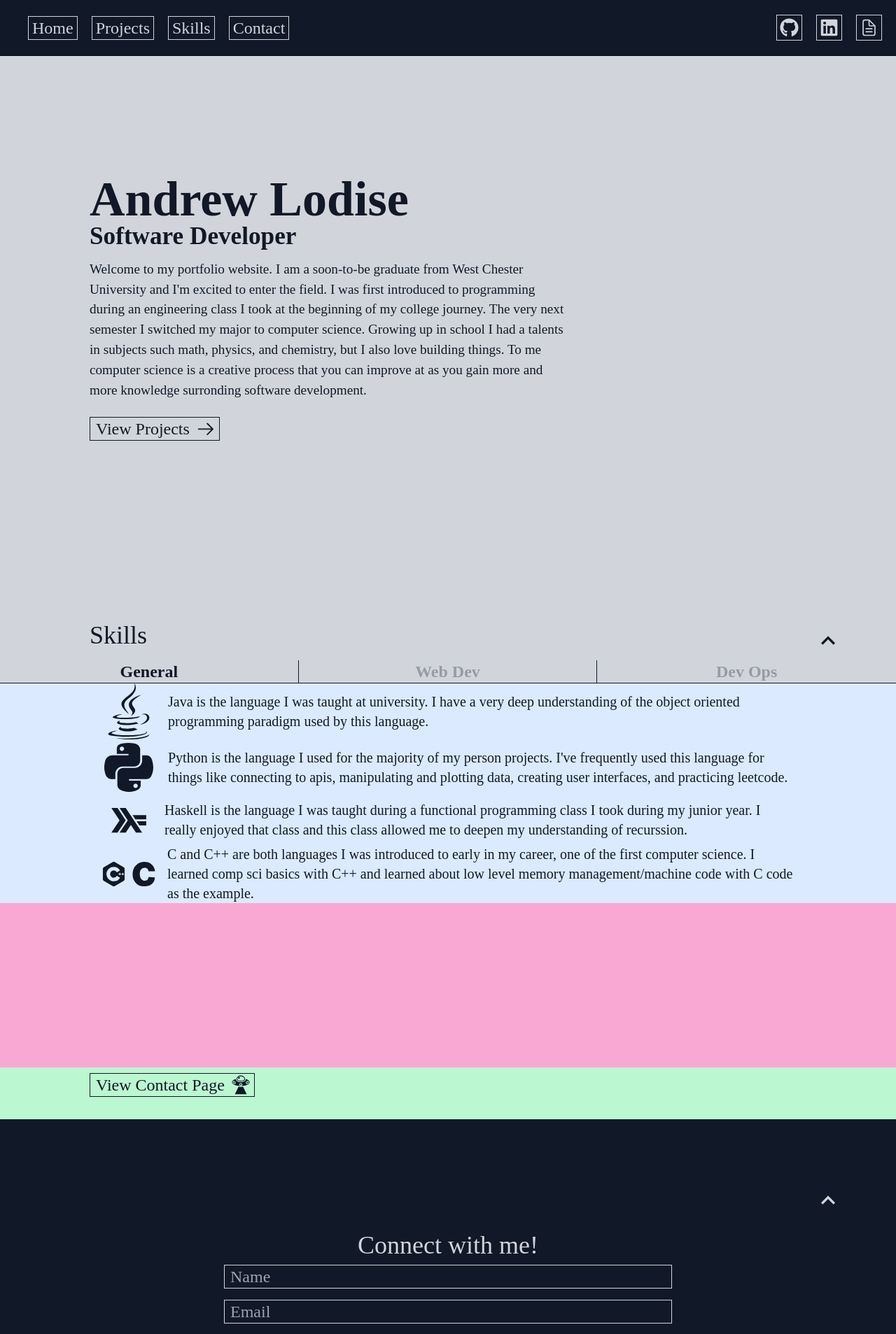
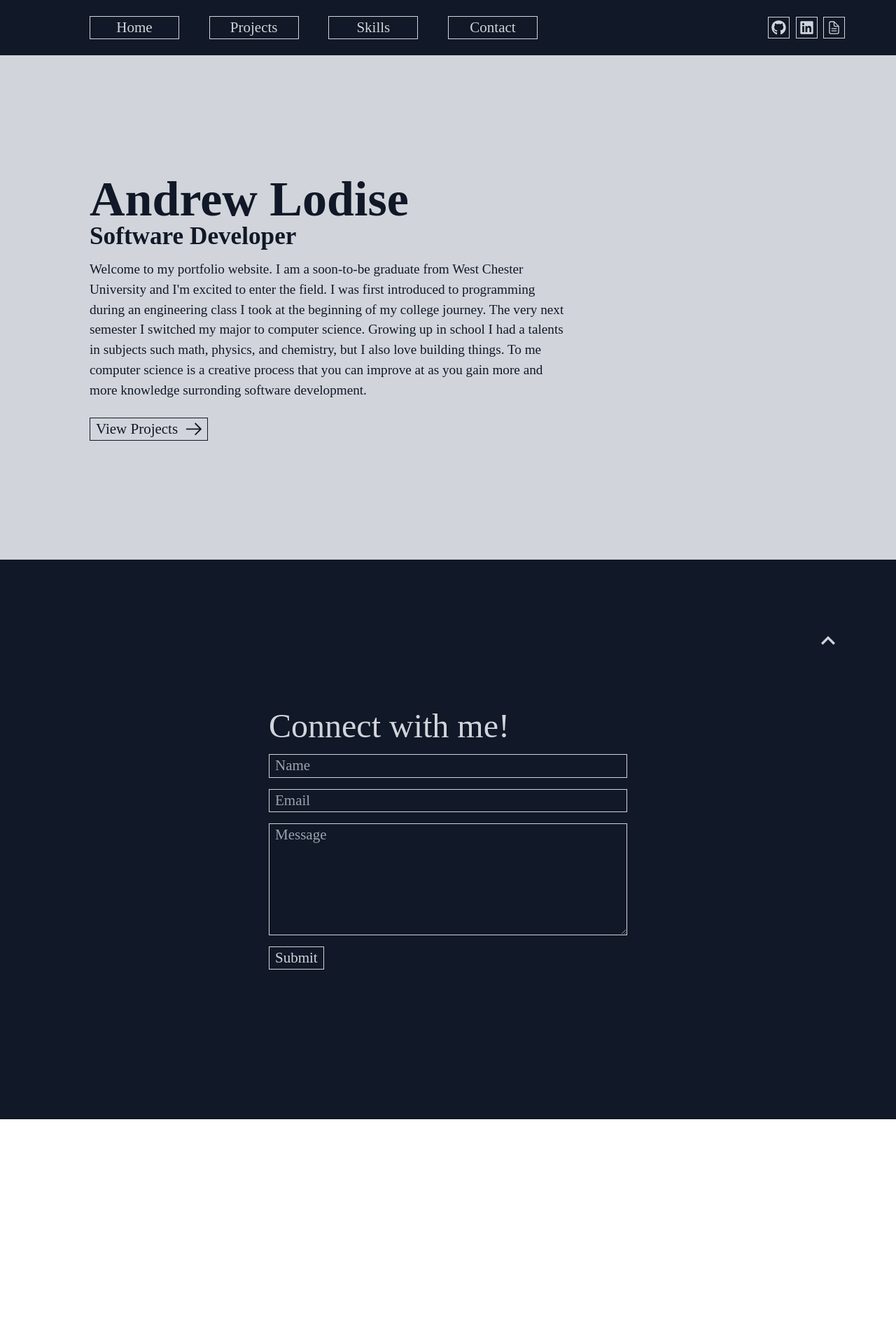
Before and after one commit to Andrew-Lodise/Portfolio, a React (Create React App) app: page / in a window 1280 px wide. Shown: the top 1907 px of the page at 70% size. After the commit the page ends 1600 px from the top, so only its background shows below. Built offline with nearby package versions, Linux system fonts and the light colour scheme.

Commit message:
zoom functionality implemented by custom calculated text sizes for both home page and contact page

```diff
--- a/src/App.js
+++ b/src/App.js
@@ -11,7 +11,7 @@ function App() {
       <Navbar />
       <Home />
       {/**<Projects /> */}
-      <Skills />
+      {/** <Skills />*/}
       <Contact />
     </div>
   );
--- a/src/components/Contact.jsx
+++ b/src/components/Contact.jsx
@@ -13,20 +13,21 @@ const Contact = () => {
         </Link>
       </div>
 
-      <div className='w-full h-full flex flex-col items-center justify-center '>
-        <h1 className='text-4xl text-center'>
-          Connect with me!
-        </h1>
-        <form action="POST" className='flex flex-col gap-y-4 text-md md:text-lg
-        lg:text-xl text-gray-300 w-[80%] md:w-[60%] lg:w-[50%] mt-2'>
-          <input type="text" placeholder='Name' className='text-2xl bg-gray-900
-          border-[1px] border-gray-300 px-2 '/>
-          <input type="text" placeholder='Email' className='text-2xl bg-gray-900
-          border-[1px] border-gray-300 px-2'/>
-          <textarea type="text" rows="10" placeholder='Message' className='text-lg
-          bg-gray-900 border-[1px] border-gray-300 px-2 focus:rounded-none'/>
-          <button className='self-start border-[1px] border-gray-300 text-2xl
-          px-2 hover:bg-gray-300 hover:text-gray-900'>
+      <div name="form div"
+      className='w-full h-full flex flex-col items-center justify-center'>
+        <form action="POST" className='flex flex-col gap-y-4 text-form-input
+         text-gray-300 w-[80%] md:w-[60%] lg:w-[40%]'>
+          <h1 className='text-test-head leading-none'>
+            Connect with me!
+          </h1>
+          <input type="text" placeholder='Name'
+          className='bg-gray-900 border-[1px] border-gray-300 px-2 '/>
+          <input type="text" placeholder='Email'
+          className=' bg-gray-900 border-[1px] border-gray-300 px-2'/>
+          <textarea type="text" rows="5" placeholder='Message'
+          className='bg-gray-900 border-[1px] border-gray-300 px-2'/>
+          <button className='self-start border-[1px] border-gray-300 text-button
+          px-2 hover:bg-gray-300 hover:text-gray-900 duration-200'>
             Submit
           </button>
         </form>
--- a/src/components/Home.jsx
+++ b/src/components/Home.jsx
@@ -4,10 +4,10 @@ import { GoArrowRight } from "react-icons/go";
 
 const Home = () => {
   return (
-    <div name='home' className='w-full h-screen relative bg-gray-300 text-gray-900'>
+    <div name='home' className='w-full h-screen bg-gray-300 text-gray-900'>
       <div className='h-full w-[80%] ml-[10%]  flex flex-col justify-center
       pt-[10vh]'>
-        <h1 className=' text-responsive-xl font-semibold leading-none'>
+        <h1 className='text-responsive-xl font-bold leading-none'>
           Andrew Lodise
         </h1>
 
@@ -25,8 +25,8 @@ const Home = () => {
         </p>
 
         <Link to="projects" spy={true} smooth={true} duration={500}
-        className='group text-2xl flex items-center self-start border-[1px] border-gray-900
-        cursor-pointer mt-2  text-[#111827] hover:bg-gray-900 hover:text-gray-300
+        className='group md:text-button sm:text-md flex items-center self-start border-[1px] border-gray-900
+        cursor-pointer mt-2 hover:bg-gray-900 hover:text-gray-300
         pr-1'>
           <h4 className='px-2'>
             View Projects
--- a/src/components/Navbar.jsx
+++ b/src/components/Navbar.jsx
@@ -13,32 +13,37 @@ const Navbar = () => {
     <div className='relative z-50'>
       {/** navbar */}
       <div className="fixed w-[100%] flex md:justify-between justify-end items-center bg-gray-900
-       text-gray-300 h-[10%] max-h-[10%] border-b-[1px] border-gray-950">
+       text-gray-300 h-[10%] max-h-[10%] border-b-[1px] border-gray-300">
         {/* menu */}
-        <ul className='hidden md:flex gap-x-[20px] pl-[40px] w-[40%] text-2xl '>
+        <ul className='hidden md:flex ml-[10vw] w-[50%] text-button
+        justify-between'>
             <Link to="home" spy={true} smooth={true} duration={500}
-            className='border-[1px] border-gray-300 px-[5px] cursor-pointer
-            hover:text-gray-900 hover:bg-gray-300 duration-200'>
+            className='border-[1px] border-gray-300 cursor-pointer
+            hover:text-gray-900 hover:bg-gray-300 duration-300 w-[10vw]
+             min-w-fit text-center px-2 ease-in-out'>
               Home
             </Link>
             <Link to="projects" spy={true} smooth={true} duration={500}
-            className='border-[1px] border-gray-300 px-[5px] cursor-pointer
-            hover:text-gray-900 hover:bg-gray-300 duration-200'>
+            className='border-[1px] border-gray-300 cursor-pointer
+            hover:text-gray-900 hover:bg-gray-300 duration-200 w-[10vw]
+             min-w-fit text-center px-2'>
               Projects
             </Link>
             <Link to="skills" spy={true} smooth={true} duration={500}
-            className='border-[1px] border-gray-300 px-[5px] cursor-pointer
-            hover:text-gray-900 hover:bg-gray-300 duration-200'>
+            className='border-[1px] border-gray-300 cursor-pointer
+            hover:text-gray-900 hover:bg-gray-300 duration-200 w-[10vw]
+             min-w-fit text-center px-2'>
               Skills
             </Link>
             <Link to="contact" spy={true} smooth={true} duration={500}
-            className='border-[1px] border-gray-300 px-[5px] cursor-pointer
-            hover:text-gray-900 hover:bg-gray-300 duration-200'>
+            className='border-[1px] border-gray-300 cursor-pointer
+            hover:text-gray-900 hover:bg-gray-300 duration-200 w-[10vw]
+             min-w-fit text-center px-2'>
               Contact
             </Link>
         </ul>
 
-        <ul className='hidden md:flex gap-x-[20px] pr-[20px] text-[27px] '>
+        <ul className='hidden md:flex justify-evenly w-[15%] pr-[5vw] text-button '>
           <a href="https://github.com/Andrew-Lodise" target='_'
           className='border-[1px] border-gray-300 hover:bg-gray-300 hover:text-gray-900
           duration-300 ease-out'>
--- a/src/components/Skills.jsx
+++ b/src/components/Skills.jsx
@@ -13,7 +13,7 @@ const Skills = () => {
   return (
     <div name="skills" className='w-full h-screen bg-gray-300 text-gray-900'>
       <div className='h-full w-full flex flex-col'>
-        <h1 className='text-4xl mt-[11vh] pl-[10vw]'>
+        <h1 className='text-test-head mt-[11vh] pl-[10vw]'>
           Skills
         </h1>
 
--- a/tailwind.config.js
+++ b/tailwind.config.js
@@ -10,6 +10,9 @@ module.exports = {
   theme: {
     extend: {
       fontSize: {
+      'test-head': 'calc(4vh + 16px)',
+      'form-input': 'calc(2vh + 5px)',
+      'button': 'calc(2vh + 5px)',
       'responsive-sm': 'clamp(14px, 1.5vw, 30px)',
       'responsive-md': 'clamp(0px, 1.5vw + 1rem, 40px)',
       'responsive-xl': 'clamp(30px, 7vw + 1rem, 70px)'},
```
